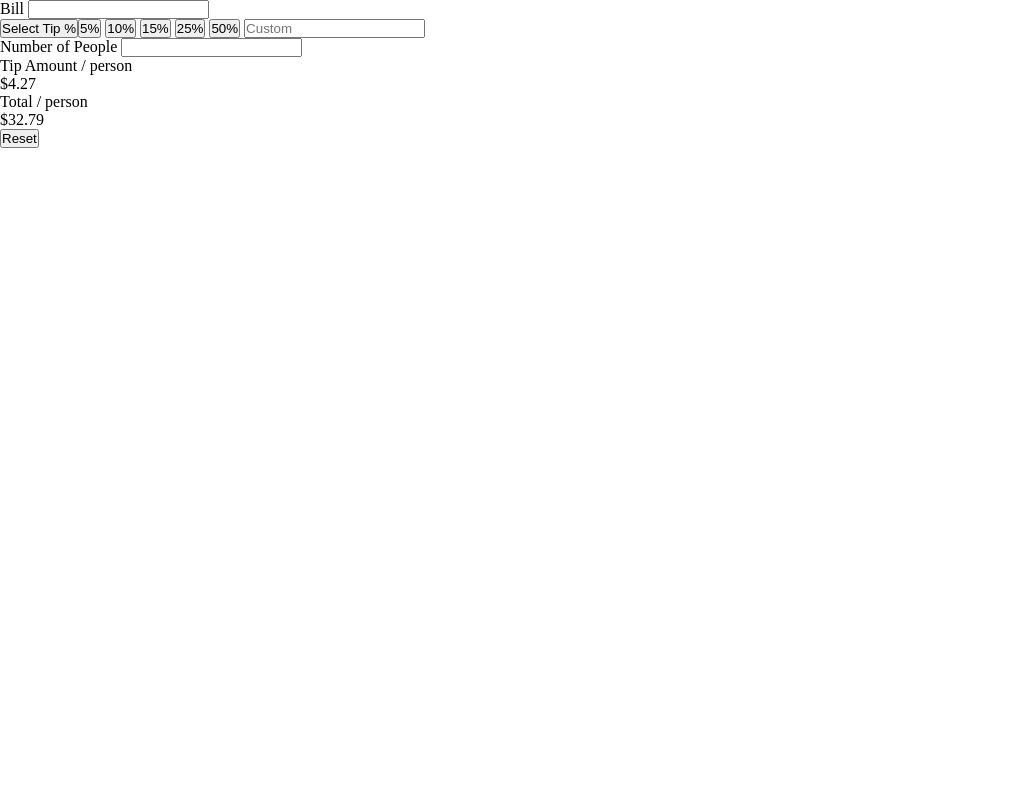
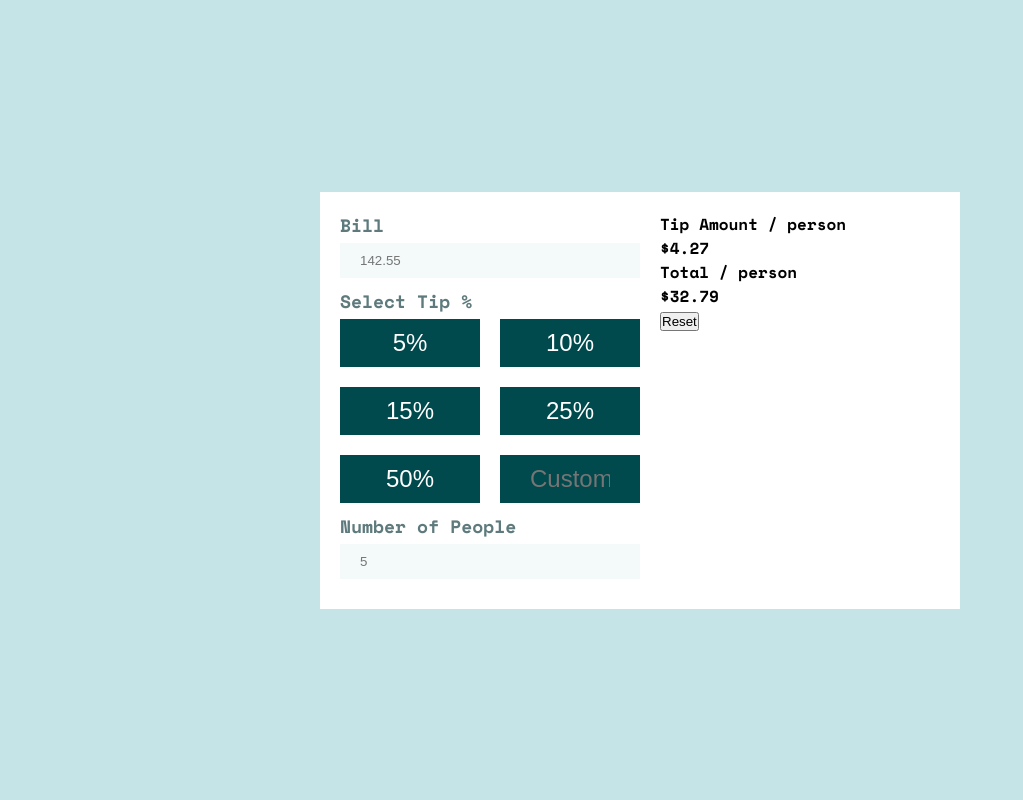
Before and after one commit to Saumya-Shrestha/WebDev, a PHP site: page / in a window 1280 px wide. Shown: the whole page, without its empty margins (0-1023 px from the left). Run offline with PHP 8.4, Linux system fonts and the light colour scheme.

Commit message:
what is the happening

```diff
--- a/index.html
+++ b/index.html
@@ -14,10 +14,10 @@
       <div class="calculator">
         <div class="input-group">
           <label for="">Bill</label>
-          <input type="text" name="" id="">
+          <input type="text" placeholder="142.55">
         </div>
 
-        <button class="input-group">
+        <div class="input-group">
           <label for="">Select Tip %</label>
           <div class="tips-group">
             <button class="button">5%</button>
@@ -27,19 +27,19 @@
             <button class="button">50%</button>
             <input type="text" class="button" placeholder="Custom">
           </div>
+        </div>
 
         <div class="input-group">
           <label for="">Number of People</label>
-          <input type="text" name="" id="">
+          <input type="text" placeholder="5">
         </div>
       </div>
 
-        <div class="calculation-result">
-          <div class="tips-amount calculation-amount"></div>
+      <div class="calculation-result">
+        <div class="tips-amount calculation-amount">
           <div class="title">Tip Amount / person</div>
           <div class="amount">$4.27</div>
         </div>
-
 
         <div class="total-amount calculation-amount">
           <div class="title">Total / person</div>
@@ -47,6 +47,7 @@
         </div>
 
         <button class="button">Reset</button>
+      </div>
     </div>
   </body>
 </html>
--- a/style.css
+++ b/style.css
@@ -9,3 +9,80 @@
 a {
     text-decoration: none;
 }
+
+:root {
+    --primary-font: 'Space Mono', monospace, serif;
+
+    --color-strongCyan: hsl(172, 67%, 45%);
+    --color-veryDarkCyan: hsl(183, 100%, 15%);
+    --color-darkGrayishCyan: hsl(186, 14%, 43%);
+    --color-grayishCyan: hsl(184, 14%, 56%);
+    --color-lightGrayishCyan: hsl(185, 41%, 84%);
+    --color-veryLightGrayishCyan: hsl(189, 41%, 97%);
+    --color-white: hsl(0, 0%, 100%);
+
+    --font-size: 10px;
+    --font-input-size: 24px;
+}
+
+body {
+    min-height: 100vh;
+    background-color: var(--color-lightGrayishCyan);
+    display: flex;
+    align-items: center;
+    justify-content: center;
+    font-family: var(--primary-font);
+}
+
+.calculator-container {
+    background-color: var(--color-white);
+    padding: 20px;
+    display: flex;
+    gap: 20px;
+    width: 50vw;
+}
+
+.calculator-container .calculator {
+    width: 50%;
+}
+
+label, input {
+    display: block;
+}
+
+.input-group {
+    margin-bottom: 10px;
+}
+
+.input-group label {
+    font-size: 18px;
+    color: var(--color-darkGrayishCyan);
+    margin-bottom: 5px;
+    font-weight: 700;
+}
+
+.input-group input {
+    width: 100%;
+    padding: 10px 20px;
+    background-color: var(--color-veryLightGrayishCyan);
+    border: none;
+}
+
+.tips-group {
+    display: flex;
+    flex-wrap: wrap;
+    gap: 20px;
+}
+
+.tips-group .button {
+    background-color: var(--color-veryDarkCyan);
+    padding: 10px 30px;
+    border: none;
+    color: var(--color-white);
+    font-size: var(--font-input-size);
+    flex: 1;
+}
+
+.tips-group input {
+    display: inline;
+}
```
